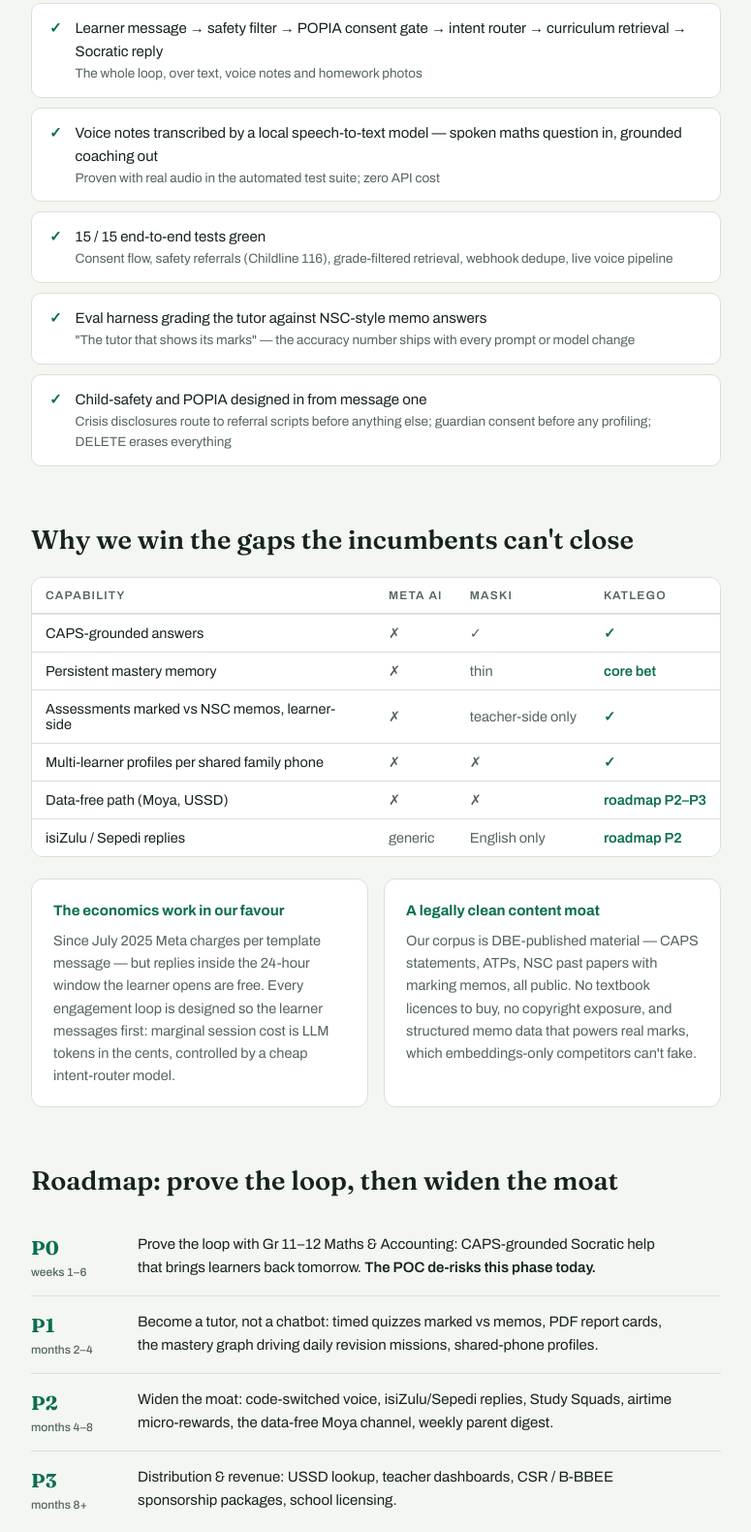
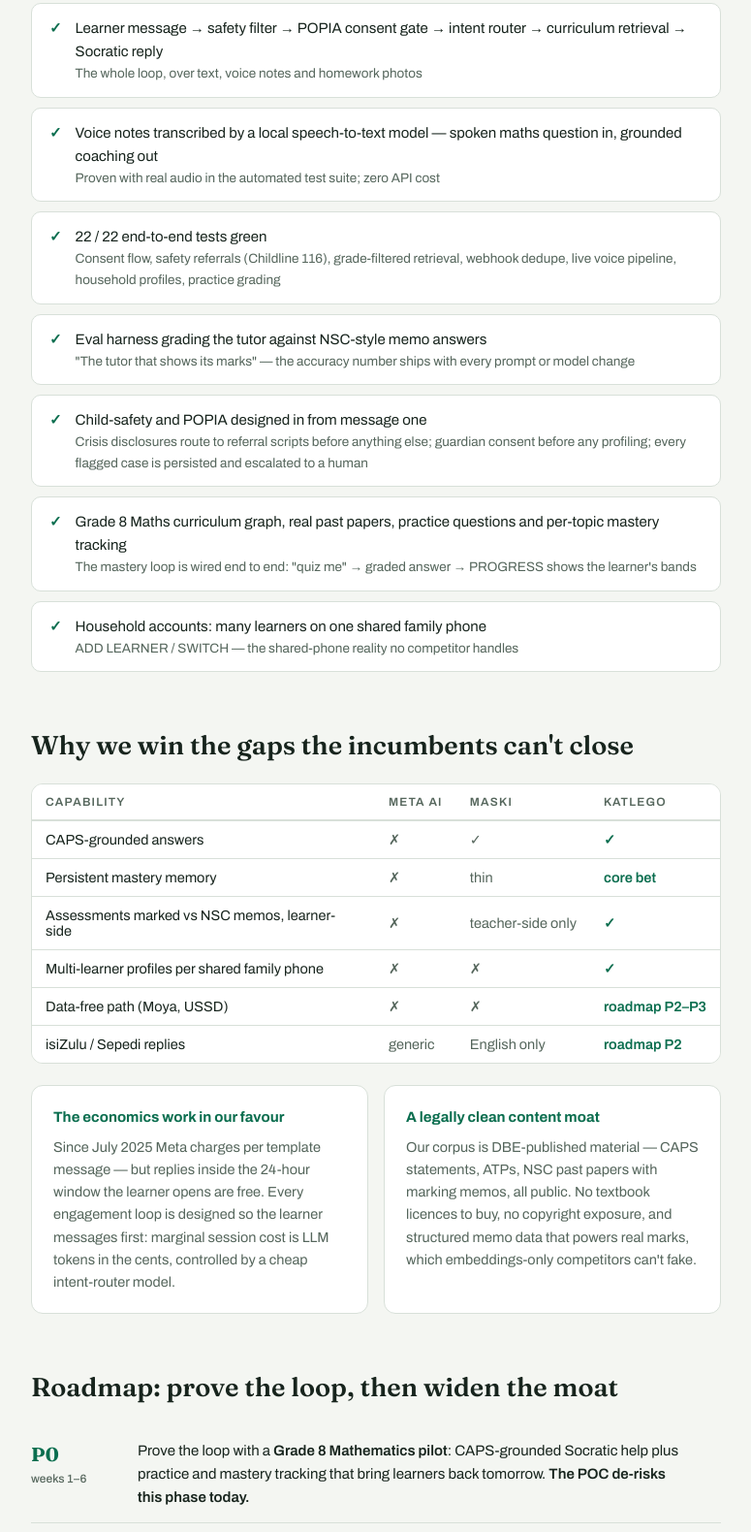
Before and after one commit to moeketsi-ops/TutoBuddy, a plain HTML site: page pitch/katlego-pitch.html in a window 1280 px wide. Shown: the part 1382-2962 px from the top of the page at 97% size, without its empty margins (252-1027 px from the left). Drawn offline with Linux system fonts and the light colour scheme.

Commit message:
Docs: four-step onboarding, Grade 8 pilot scope, all providers
README quick-start now includes the curriculum/past-paper loaders and
the compose-profiles build gotcha; pitch page reflects the household
model, mastery loop and Grade 8 pilot.

Co-Authored-By: Claude Fable 5.1 <noreply@anthropic.com>

```diff
--- a/pitch/katlego-pitch.html
+++ b/pitch/katlego-pitch.html
@@ -195,9 +195,11 @@
     <div class="status">
       <div class="row"><span class="tick">✓</span><span>Learner message → safety filter → POPIA consent gate → intent router → curriculum retrieval → Socratic reply <small>The whole loop, over text, voice notes and homework photos</small></span></div>
       <div class="row"><span class="tick">✓</span><span>Voice notes transcribed by a local speech-to-text model — spoken maths question in, grounded coaching out <small>Proven with real audio in the automated test suite; zero API cost</small></span></div>
-      <div class="row"><span class="tick">✓</span><span>15 / 15 end-to-end tests green <small>Consent flow, safety referrals (Childline 116), grade-filtered retrieval, webhook dedupe, live voice pipeline</small></span></div>
+      <div class="row"><span class="tick">✓</span><span>22 / 22 end-to-end tests green <small>Consent flow, safety referrals (Childline 116), grade-filtered retrieval, webhook dedupe, live voice pipeline, household profiles, practice grading</small></span></div>
       <div class="row"><span class="tick">✓</span><span>Eval harness grading the tutor against NSC-style memo answers <small>"The tutor that shows its marks" — the accuracy number ships with every prompt or model change</small></span></div>
-      <div class="row"><span class="tick">✓</span><span>Child-safety and POPIA designed in from message one <small>Crisis disclosures route to referral scripts before anything else; guardian consent before any profiling; DELETE erases everything</small></span></div>
+      <div class="row"><span class="tick">✓</span><span>Child-safety and POPIA designed in from message one <small>Crisis disclosures route to referral scripts before anything else; guardian consent before any profiling; every flagged case is persisted and escalated to a human</small></span></div>
+      <div class="row"><span class="tick">✓</span><span>Grade 8 Maths curriculum graph, real past papers, practice questions and per-topic mastery tracking <small>The mastery loop is wired end to end: "quiz me" → graded answer → PROGRESS shows the learner's bands</small></span></div>
+      <div class="row"><span class="tick">✓</span><span>Household accounts: many learners on one shared family phone <small>ADD LEARNER / SWITCH — the shared-phone reality no competitor handles</small></span></div>
     </div>
   </section>
 
@@ -233,7 +235,7 @@
   <section>
     <h2>Roadmap: prove the loop, then widen the moat</h2>
     <div class="timeline">
-      <div class="phase"><div class="tag">P0 <small>weeks 1–6</small></div><p>Prove the loop with Gr 11–12 Maths &amp; Accounting: CAPS-grounded Socratic help that brings learners back tomorrow. <strong>The POC de-risks this phase today.</strong></p></div>
+      <div class="phase"><div class="tag">P0 <small>weeks 1–6</small></div><p>Prove the loop with a <strong>Grade 8 Mathematics pilot</strong>: CAPS-grounded Socratic help plus practice and mastery tracking that bring learners back tomorrow. <strong>The POC de-risks this phase today.</strong></p></div>
       <div class="phase"><div class="tag">P1 <small>months 2–4</small></div><p>Become a tutor, not a chatbot: timed quizzes marked vs memos, PDF report cards, the mastery graph driving daily revision missions, shared-phone profiles.</p></div>
       <div class="phase"><div class="tag">P2 <small>months 4–8</small></div><p>Widen the moat: code-switched voice, isiZulu/Sepedi replies, Study Squads, airtime micro-rewards, the data-free Moya channel, weekly parent digest.</p></div>
       <div class="phase"><div class="tag">P3 <small>months 8+</small></div><p>Distribution &amp; revenue: USSD lookup, teacher dashboards, CSR / B-BBEE sponsorship packages, school licensing.</p></div>
```
Also changed, not shown: 2 other files.
